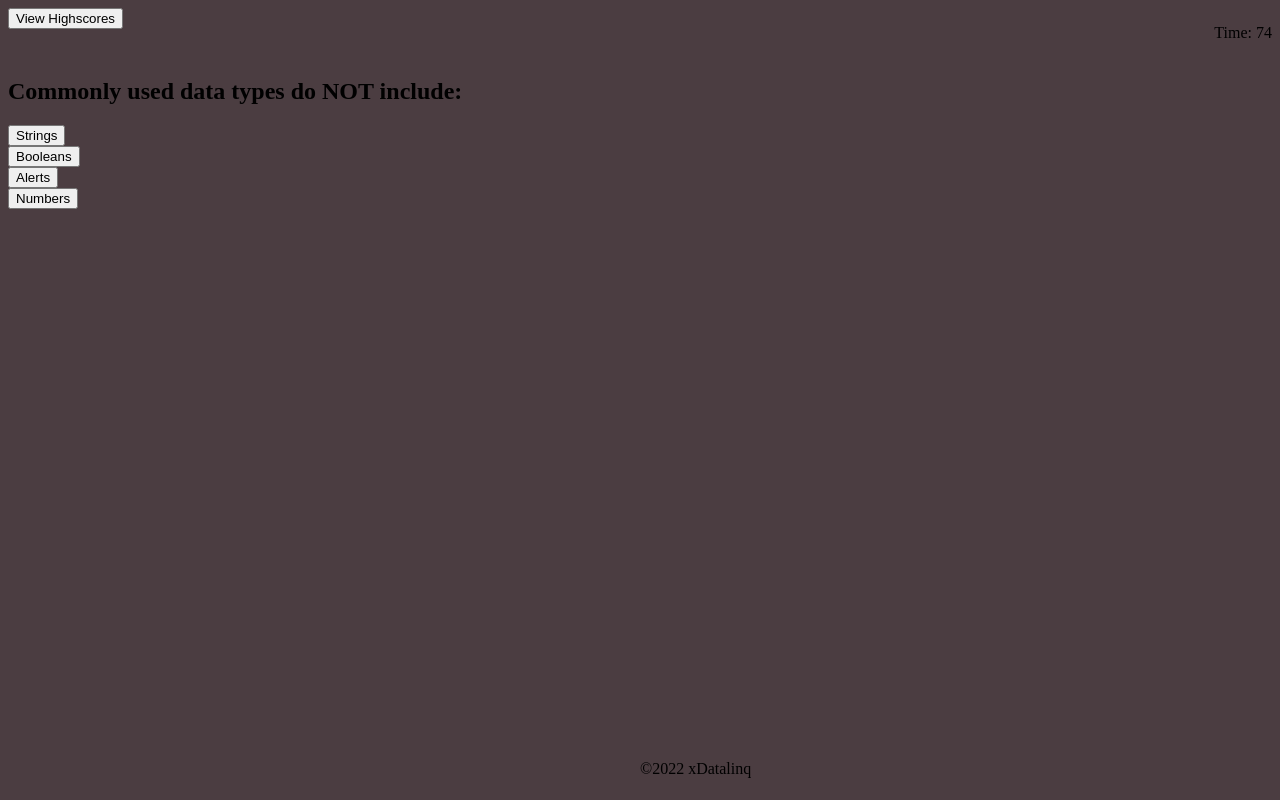
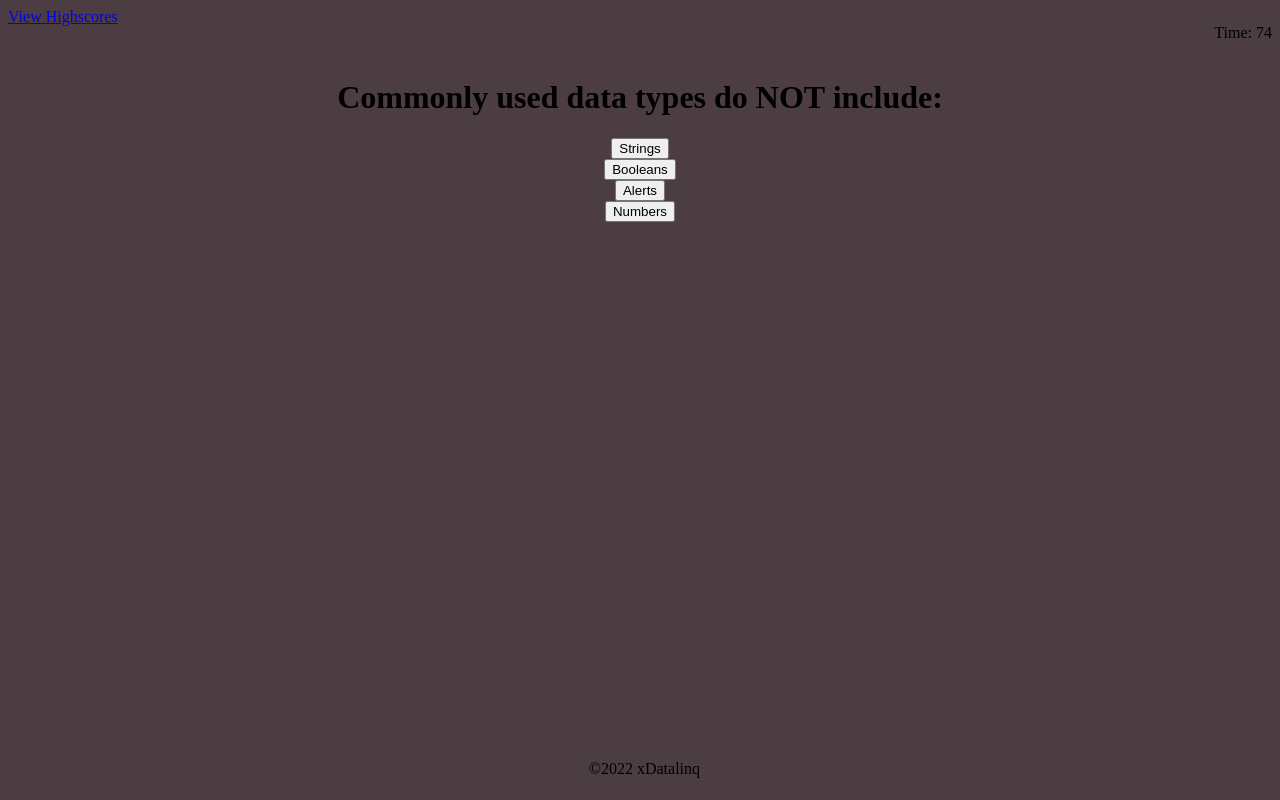
Before and after one commit to xdatalinq/code-quiz, a plain HTML site: page index.html in a window 1280 px wide. Both pictures are taken after a click on the button "Start Game". Drawn offline with Linux system fonts and the light colour scheme.

Commit message:
update view score button to a link

```diff
--- a/assets/css/styles.css
+++ b/assets/css/styles.css
@@ -28,11 +28,17 @@ body button {
 }
 
 #questions {
-    align-items: center;
+    text-align: center;
+}
+
+#question-choice {
+    text-align: center;
 }
 
 #question-choice button {
-    display: block
+    text-align: center;
+    display: block;
+    margin: auto;
 }
 
 .end-container {
@@ -40,9 +46,9 @@ body button {
 }
 
 footer {
-    position : absolute;
-    bottom : 0;
-    height : 40px;
-    margin-top : 40px;
-    left: 50%;
+    position: absolute;
+    bottom: 0;
+    height: 40px;
+    margin-top: 40px;
+    left: 46%
 }
--- a/assets/js/script.js
+++ b/assets/js/script.js
@@ -80,7 +80,6 @@ function checkAnswer() {
         timeLeft = timeLeft - 10;
     } else {
         window.alert("Correct!")
-        timeLeft = timeLeft + 10;
     }
     currentIndex++;
     if (currentIndex <= 4) {
@@ -98,6 +97,7 @@ function endGame() {
     document.getElementById("finalScore").textContent = score;
     // validate info entered in input
     // save score + input from user to localStorage
+
 };
 
 function viewHighScore() {
--- a/index.html
+++ b/index.html
@@ -10,7 +10,7 @@
 <body>
     <header>
         <div class="button-container">
-            <button class="highScoreBtn">View Highscores</button>
+            <a href="URL" class="highScoreBtn">View Highscores</a>
         </div>
         <div>
             <p>Time: <span id="timer"></span></p>
@@ -28,9 +28,9 @@
         </h3>
     </div>
     <div id="questions">
-        <h2 id="question-text">
+        <h1 id="question-text">
 
-        </h2>
+        </h1>
         <div id="question-choice">
 
         </div>
```
